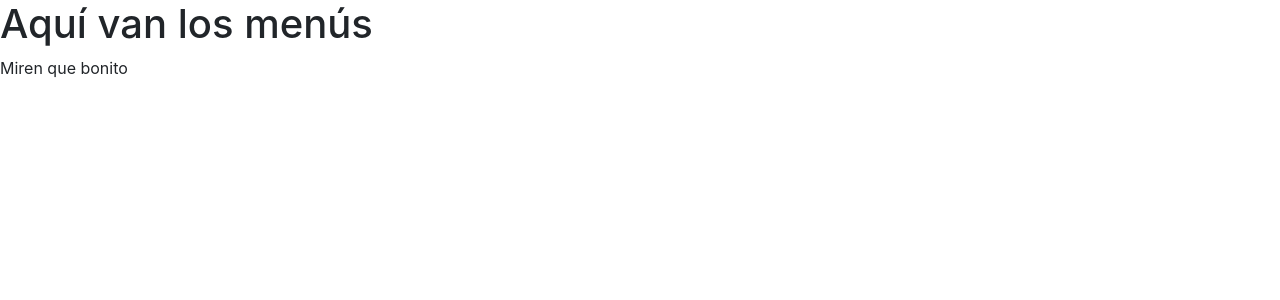
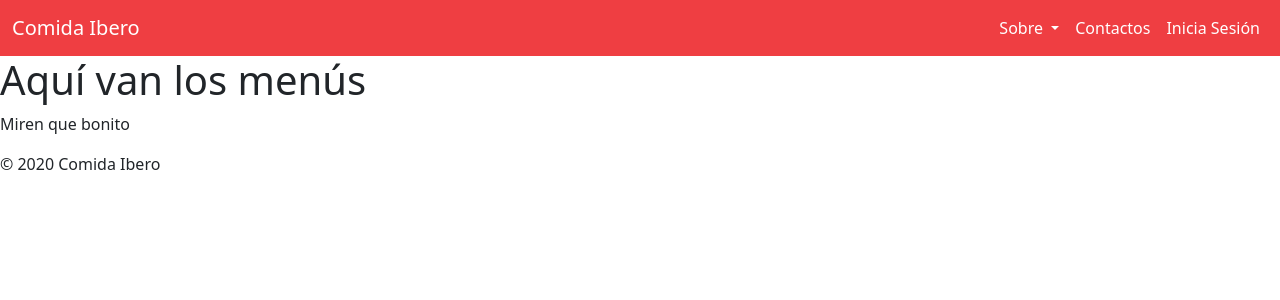
Before and after one commit to lans97/ComidaIbero, a Django app: template templates/index.html in a window 1280 px wide. Shown: the top 300 px of the page. Run offline with Django 4.2, Linux system fonts and the light colour scheme; the template is opened without the code that fills it: most values are stand-ins (such as "Sample title", 1, 10 or a date in 2020); some libraries are stand-ins or nearby versions.

Commit message:
Pagina de login con Bootstrap y los colores de la Ibero

```diff
--- a/ComidaIbero/settings.py
+++ b/ComidaIbero/settings.py
@@ -26,7 +26,7 @@ PROJECT_TEMPLATES = [
 
 STATIC_URL = 'static/'
 
-STATIC_ROOT = join(BASE_DIR, 'staticfiles')
+STATIC_ROOT = join(BASE_DIR, 'staticfiles/')
 
 STATICFILES_DIRS = [
     join(BASE_DIR, "static"),
--- a/apps/pickupibero/urls.py
+++ b/apps/pickupibero/urls.py
@@ -3,4 +3,5 @@ from . import views
 
 urlpatterns = [
     path("", views.index, name="index"),
+    path("login/", views.login, name="login"),
 ]
--- a/apps/pickupibero/views.py
+++ b/apps/pickupibero/views.py
@@ -7,3 +7,6 @@ def index(request):
         'test': "hi"
         }
     return render(request, "menus.html", context)
+
+def login(request):
+    return render(request, "login/login.html")
--- /dev/null
+++ b/static/css/base.css
@@ -0,0 +1,22 @@
+.navbar-custom {
+    background-color: #ef3e42;
+}
+
+.navbar-custom .navbar-nav .nav-link {
+    color: #ffffff;
+}
+
+.navbar-brand {
+    color: #ffffff;
+}
+
+.navbar-custom .dropdown-menu {
+    background-color: #ef3e42;
+    color: #ffffff;
+}
+
+/* Change the background color and text color of the individual dropdown items */
+.navbar-custom .dropdown-item {
+    background-color: #ef3e42;
+    color: #ffffff;
+}
--- a/templates/base.html
+++ b/templates/base.html
@@ -1,18 +1,59 @@
 {% load static %}
 <!DOCTYPE html>
+<html lang="en">
 
-<html lang="en">
     <head>
         <meta charset="UTF-8">
         <meta name="viewport" content="width=device-width, initial-scale=1.0">
         <title>{% block title %}Comida Ibero{% endblock %}</title>
-    <link rel="stylesheet" href="https://maxcdn.bootstrapcdn.com/bootstrap/4.5.2/css/bootstrap.min.css">
+        <link href="https://cdn.jsdelivr.net/npm/bootstrap@5.3.2/dist/css/bootstrap.min.css" rel="stylesheet" integrity="sha384-T3c6CoIi6uLrA9TneNEoa7RxnatzjcDSCmG1MXxSR1GAsXEV/Dwwykc2MPK8M2HN" crossorigin="anonymous">
+        <link rel="stylesheet" href="{% static "css/base.css" %}">
+        {% block htmlhead %}{% endblock htmlhead %}
     </head>
 
     <body>
-    <div class"container md5">
-        {% block content %}{% endblock content %}
+
+        <header>
+
+            <!-- <nav class="navbar navbar-expand-lg bg-body-tertiary navbar-custom"> -->
+            <nav class="navbar navbar-expand-lg navbar-custom">
+                <div class="container-fluid">
+                    <a class="navbar-brand" href="#">Comida Ibero</a>
+                    <button class="navbar-toggler" type="button" data-bs-toggle="collapse" data-bs-target="#navbarSupportedContent" aria-controls="navbarSupportedContent" aria-expanded="false" aria-label="Toggle navigation">
+                        <span class="navbar-toggler-icon"></span>
+                    </button>
+                    <div class="collapse navbar-collapse" id="navbarSupportedContent">
+                        <ul class="navbar-nav ms-auto">
+                            <li class="nav-item dropdown"> <!-- Add the dropdown class -->
+                                <a class="nav-link dropdown-toggle" href="#" id="navbarDropdown" role="button" data-bs-toggle="dropdown" aria-haspopup="true" aria-expanded="false">
+                                    Sobre
+                                </a>
+                                <div class="dropdown-menu" aria-labelledby="navbarDropdown">
+                                    <a class="dropdown-item" href="#">Este proyecto</a>
+                                    <a class="dropdown-item" href="#">Nosotros</a>
                                 </div>
+                            </li>
+                            <li class="nav-item">
+                                <a class="nav-link" href="#">Contactos</a>
+                            </li>
+                            <li class="nav-item">
+                                <a class="nav-link" href="#">Inicia Sesión</a>
+                            </li>
+                        </ul>
+                    </div>
+                </div>
+            </nav>
+
+        </header>
+
+        <div class="content">
+            {% block content %}{% endblock %}
+        </div>
+
+        <footer>
+            &copy; {{ year }} Comida Ibero
+        </footer>
+        <script src="https://cdn.jsdelivr.net/npm/@popperjs/core@2.11.8/dist/umd/popper.min.js" integrity="sha384-I7E8VVD/ismYTF4hNIPjVp/Zjvgyol6VFvRkX/vR+Vc4jQkC+hVqc2pM8ODewa9r" crossorigin="anonymous"></script>
+        <script src="https://cdn.jsdelivr.net/npm/bootstrap@5.3.2/dist/js/bootstrap.min.js" integrity="sha384-BBtl+eGJRgqQAUMxJ7pMwbEyER4l1g+O15P+16Ep7Q9Q+zqX6gSbd85u4mG4QzX+" crossorigin="anonymous"></script>
     </body>
-
 </html>
```
Also changed, not shown: static/css/login.css (added, +51 -0 lines), static/css/styles.css (deleted, +0 -11 lines), templates/login/login.html (added, +36 -0 lines), templates/login/register.html (added). Lines whose indentation alone changed are shown as unchanged.
